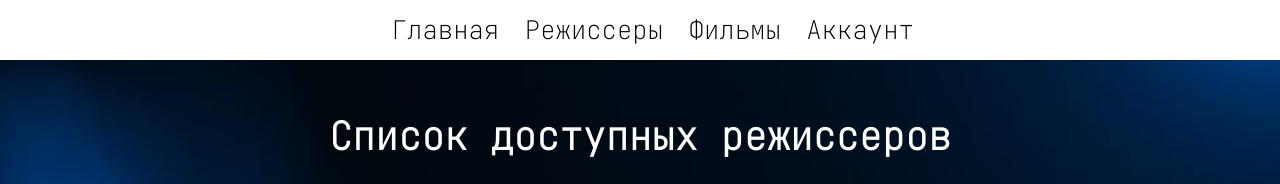
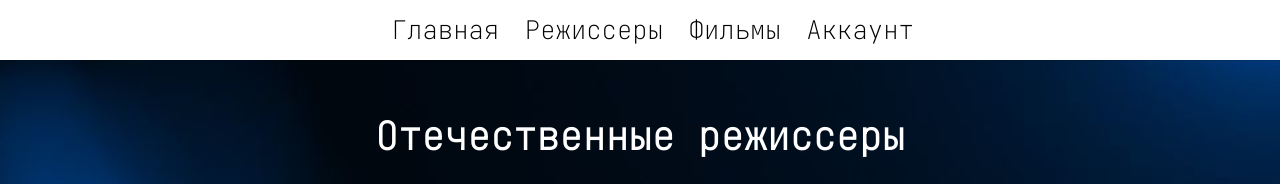
Before and after one commit to evanemoy/evanemoy.github.io, a plain HTML site: page directors.html in a window 1280 px wide. Shown: the top 184 px of the page. Drawn offline with Linux system fonts and the light colour scheme.

Commit message:
newnames

```diff
--- a/directors.html
+++ b/directors.html
@@ -21,7 +21,7 @@
         <a href="./account.html" class="accountsPage">Аккаунт</a>
     </header>
     <main>
-        <h1>Список доступных режиссеров</h1>
+        <h1>Отечественные режиссеры</h1>
         <input type="text" class="searchDirector" placeholder="Поиск режиссера ">
         <div class="director">
             <h2 class="directorName">Леонид Гайдай</h2>
```
Also changed, not shown: index.html (+1 -1 lines).
